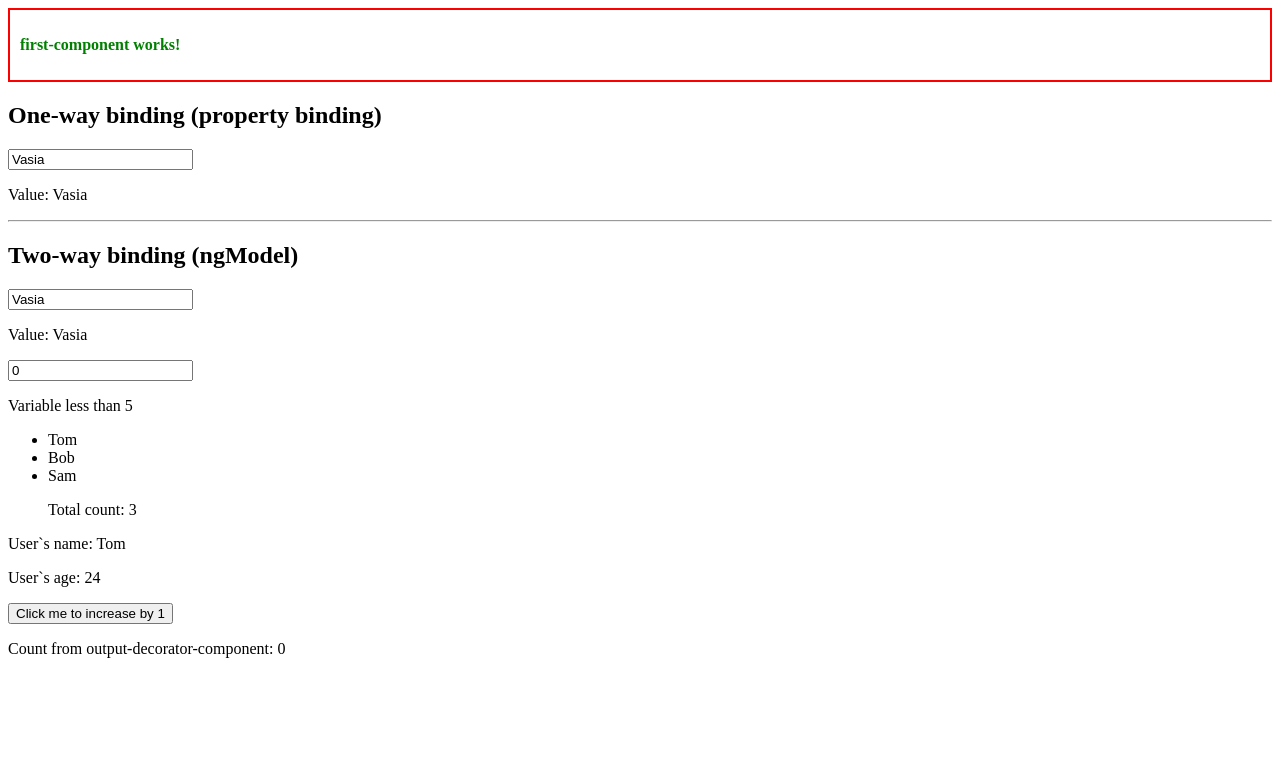
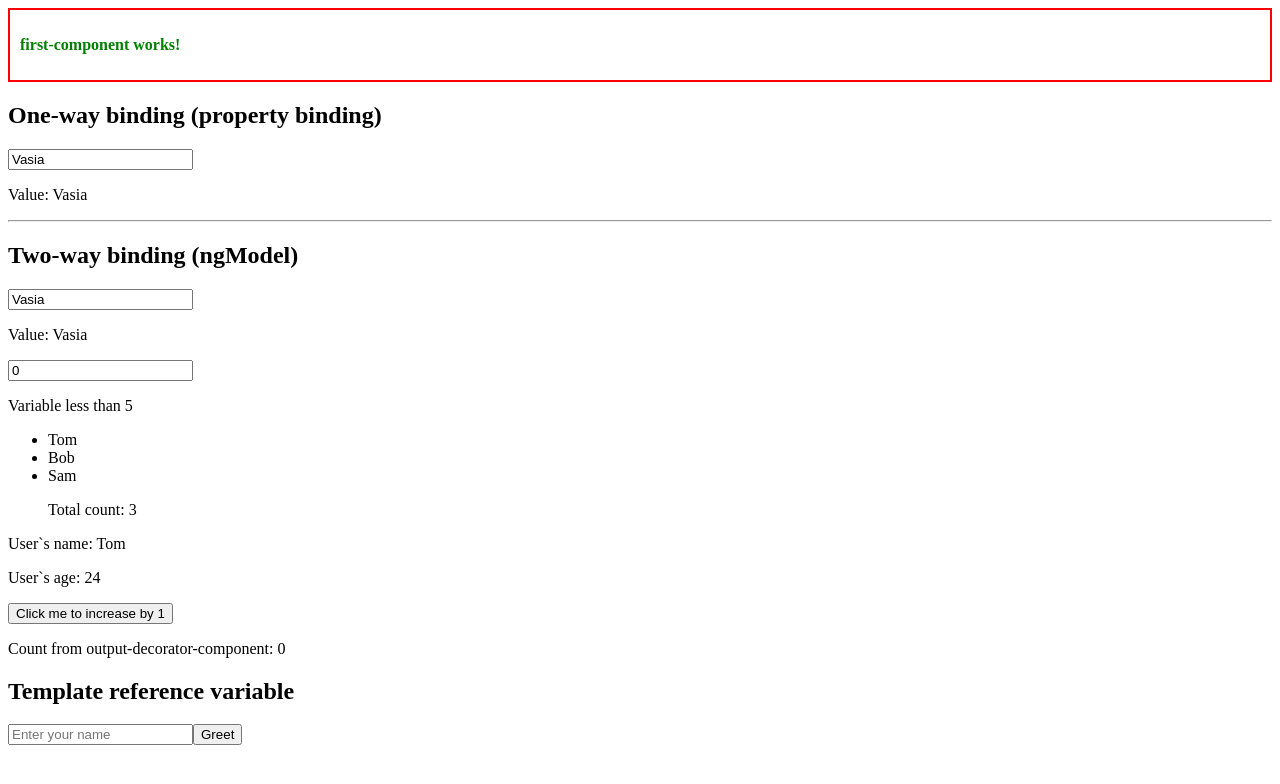
Before and after one commit to SysoievB/angular_metanit_tutorial, an Angular app: page / in a window 1280 px wide. Shown: the top 784 px of the page. Built offline with nearby package versions, Linux system fonts and the light colour scheme.

Commit message:
Added Template Reference Variables

```diff
--- a/src/app/app.html
+++ b/src/app/app.html
@@ -4,3 +4,4 @@
 <input-decorator-component [userName]="name" [userAge]="age"/>
 <output-decorator-component (countChanged)="onCountChanged($event)"/>
 <p>Count from output-decorator-component: {{ count }}</p>
+<template-reference-variable/>
--- a/src/app/app.ts
+++ b/src/app/app.ts
@@ -1,22 +1,30 @@
-import {Component, signal} from '@angular/core';
+import {Component, ElementRef, signal, ViewChild} from '@angular/core';
 import {RouterOutlet} from '@angular/router';
 import {FirstComponent} from './first-component/first-component';
 import {BindingComponent} from './binding-component/binding-component';
 import {OperatorsComponent} from './operators-component/operators-component';
 import {InputDecoratorComponent} from './input-decorator-component/input-decorator-component';
 import {OutputDecoratorComponent} from './output-decorator-component/output-decorator-component';
+import {TemplateReferenceVariable} from './template-reference-variable/template-reference-variable';
 
 @Component({
   selector: 'app-root',
-  imports: [FirstComponent, BindingComponent, OperatorsComponent, InputDecoratorComponent, OutputDecoratorComponent ],
+  imports: [FirstComponent, BindingComponent, OperatorsComponent, InputDecoratorComponent, OutputDecoratorComponent, TemplateReferenceVariable],
   templateUrl: './app.html',
   styleUrl: './app.css',
   standalone: true
 })
 export class App {
+  @ViewChild(TemplateReferenceVariable) templateRefVar!: TemplateReferenceVariable; // DOM element - access to the template reference variable
   name: string = "Tom";
   age: number = 24;
   count = 0;
+
+
+  ngAfterViewInit() {
+    this.templateRefVar.sayHello("World"); // Calls child method
+  }
+
 
   onCountChanged(newCount: number) {
     this.count = newCount;// receives event from child
--- a/src/app/template-reference-variable/template-reference-variable.html
+++ b/src/app/template-reference-variable/template-reference-variable.html
@@ -1 +1,11 @@
-<p>template-reference-variable works!</p>
+<!-- Create a template reference variable on the input -->
+<h2>Template reference variable</h2>
+<input #nameInput type="text" placeholder="Enter your name">
+
+<!-- Use the variable to pass value into the component method -->
+<button (click)="sayHello(nameInput.value)">Greet</button>
+<!-- Scope of Template Reference Variables (#var)
+They only exist inside the same template where you declare them.
+You cannot access them directly in:
+A different component’s template
+The component’s TypeScript class -->
--- a/src/app/template-reference-variable/template-reference-variable.ts
+++ b/src/app/template-reference-variable/template-reference-variable.ts
@@ -1,11 +1,14 @@
-import { Component } from '@angular/core';
+import {Component} from '@angular/core';
 
 @Component({
-  selector: 'app-template-reference-variable',
+  selector: 'template-reference-variable',
   imports: [],
   templateUrl: './template-reference-variable.html',
   styleUrl: './template-reference-variable.css'
 })
 export class TemplateReferenceVariable {
 
+  sayHello(name: string) {
+    alert('Hello, ' + name + '!');
+  }
 }
```
